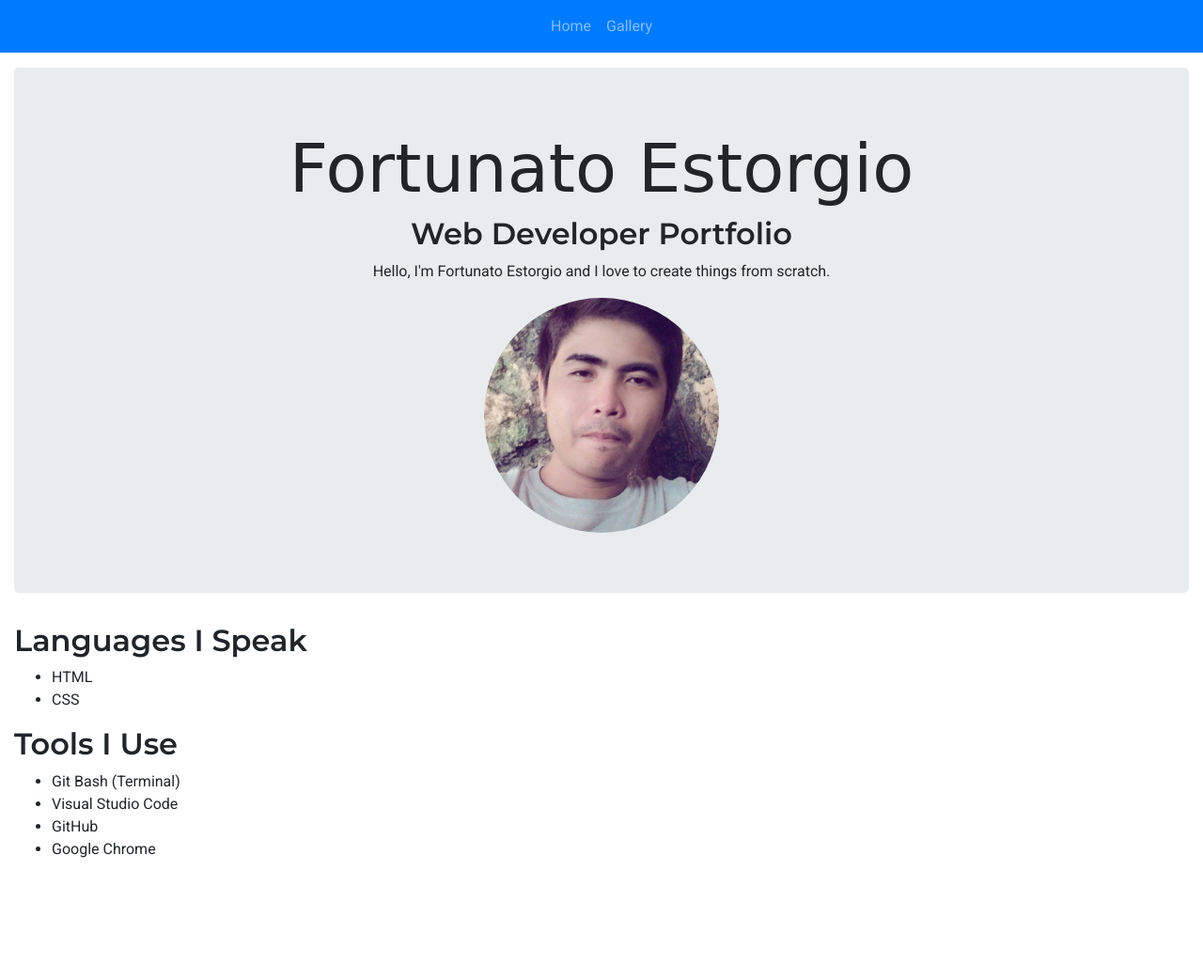
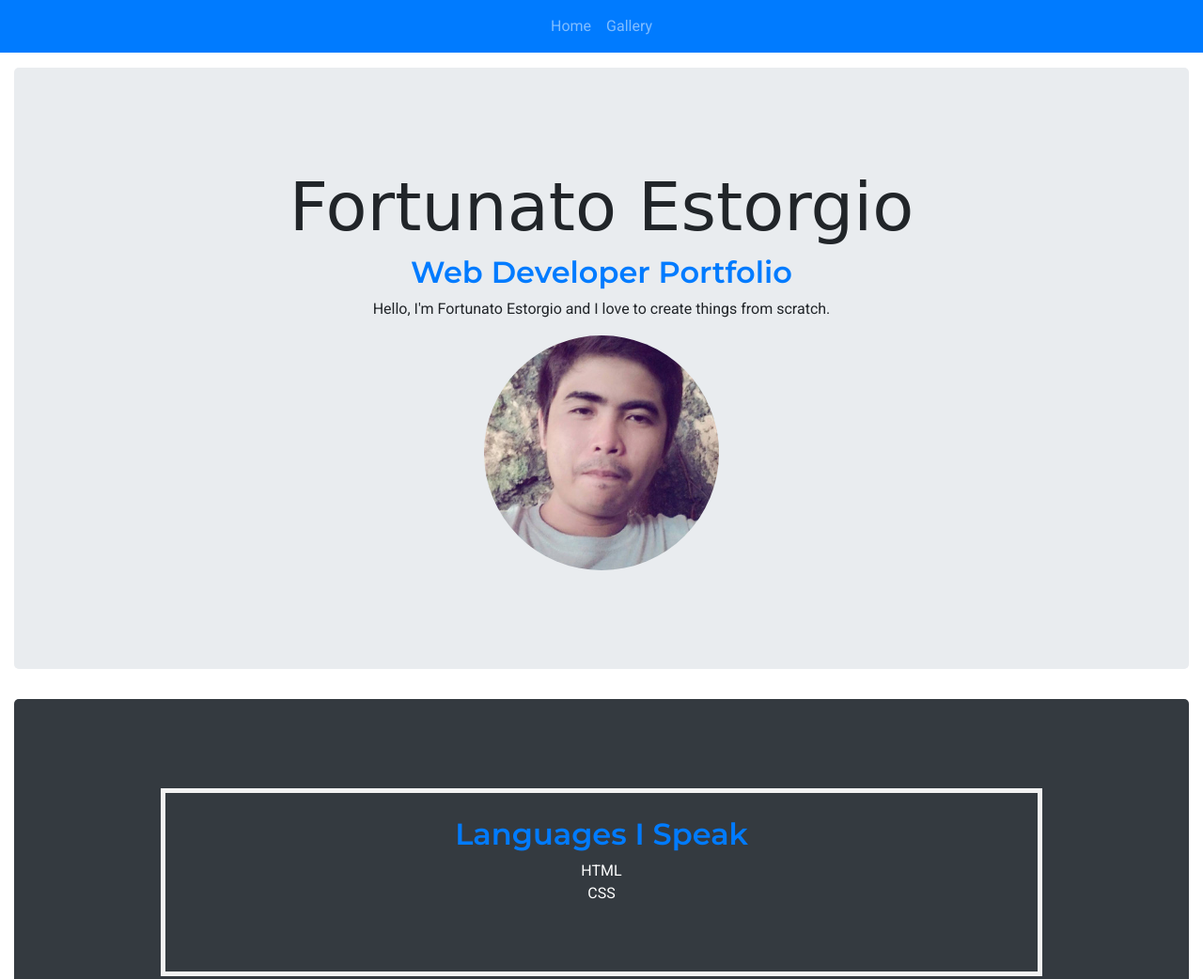
Before and after one commit to estorgio/fcb-portfolio, a plain HTML site: page index.html in a window 1280 px wide. Shown: the top 1042 px of the page at 94% size. Before the commit the page ends 932 px from the top, so only its background shows below. Drawn offline with nearby package versions, Linux system fonts and the light colour scheme; a web font is replaced by a local one.

Commit message:
8# - Style the gallery section and its elements

```diff
--- a/css/styles.css
+++ b/css/styles.css
@@ -7,6 +7,7 @@ h1 {
 
 h2 {
   font-family: 'Montserrat', sans-serif;
+  color: #007bff; /* blue */
 }
 
 * {
@@ -17,3 +18,27 @@ img {
   width: 250px;
   border-radius: 50%;
 }
+
+ul {
+  list-style: none;
+  padding: 0;
+}
+
+#landing,
+#gallery {
+  height: 80vh;
+  /* center the content vertically using flexbox */
+  display: flex;
+  align-items: center;
+  flex-direction: column;
+  justify-content: center;
+  border-radius: 5px;
+}
+
+.tools {
+  padding: 25px;
+  height: 200px;
+  border: 5px solid #f2f2f2; /* light grey */
+  margin: 25px;
+  width: 75%;
+}
--- a/index.html
+++ b/index.html
@@ -35,17 +35,17 @@
       <p>Hello, I'm Fortunato Estorgio and I love to create things from scratch.</p>
       <img src="images/me.jpg" alt="Profile Pic" class="img-fluid">
     </section>
-    <section id="gallery">
+    <section id="gallery" class="text-center bg-dark mb-5">
       <div class="tools">
         <h2>Languages I Speak</h2>
-        <ul>
+        <ul class="text-white">
           <li>HTML</li>
           <li>CSS</li>
         </ul>
       </div>
       <div class="tools">
         <h2>Tools I Use</h2>
-        <ul>
+        <ul class="text-white">
           <li>Git Bash (Terminal)</li>
           <li>Visual Studio Code</li>
           <li>GitHub</li>
```
